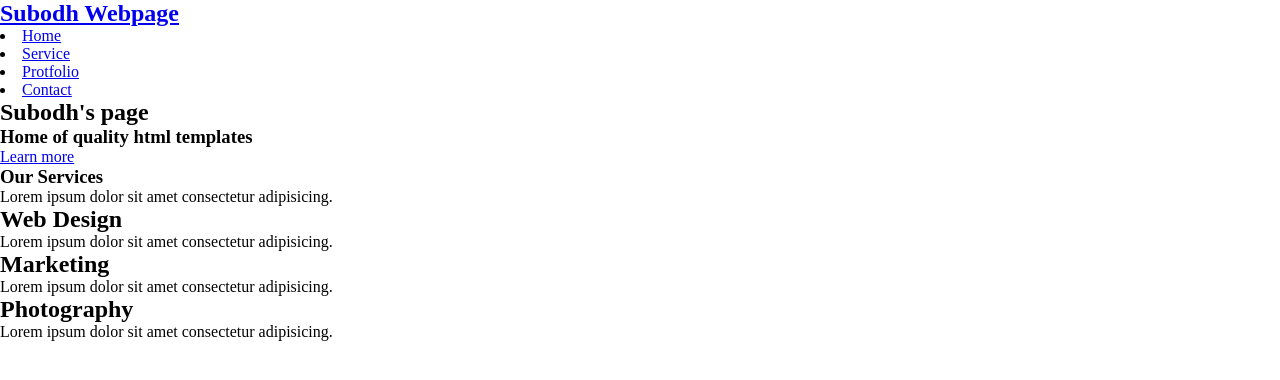
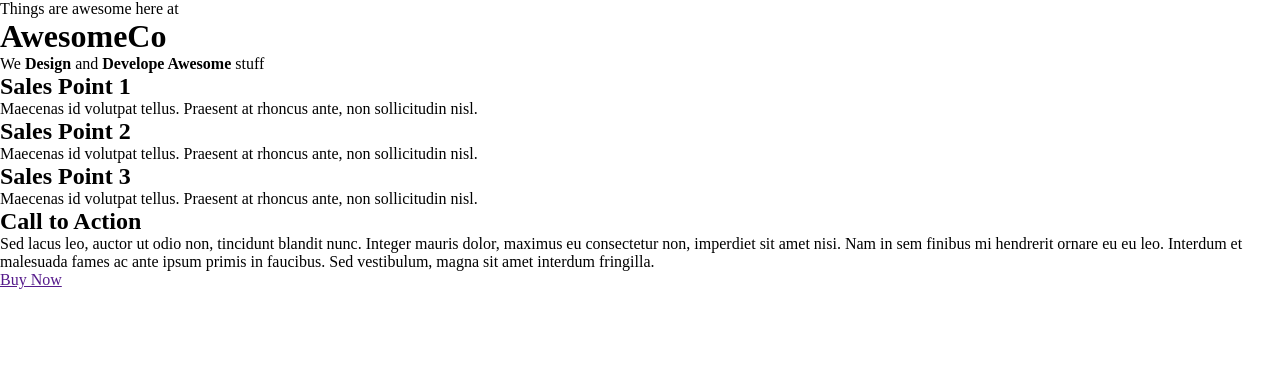
Before and after one commit to subodhss23/letsflex, a plain HTML site: page index.html in a window 1280 px wide. Drawn offline with Linux system fonts and the light colour scheme.

Commit message:
new-page

```diff
--- a/index.html
+++ b/index.html
@@ -8,50 +8,35 @@
   <title>Document</title>
 </head>
 <body>
-    <header>
-      <h2><a href="#">Subodh Webpage</a></h2>
-      <nav>
-        <li><a href="#">Home</a></li>
-        <li><a href="#service">Service</a></li>
-        <li><a href="#work">Protfolio</a></li>
-        <li><a href="#contact">Contact</a></li>
-      </nav>
-    </header>
-    <section class="banner-area">
-      <div class="img-area"></div>
-      <div class="banner-text">
-        <h1>Subodh's page</h1>
-        <h3>Home of quality html templates</h3>
-        <a href="#" class="btn">Learn more</a>
+
+    <div class="hero">
+        <p>Things are <span>awesome</span> here at</p>
+        <h1>Awesome<span>Co</span></h1>
+        <p>We <strong>Design</strong> and <strong>Develope Awesome</strong> stuff</p>
       </div>
-    </section>
 
-    <section clas="service-area" id="service">
-      <h3 class="header-text">Our Services</h3>
-      <p>Lorem ipsum dolor sit amet consectetur adipisicing.</p>
-        <div class="contain-area">
-          <div class="single-service">
-            <div class="icon-area">
-              <i class="fa fa-laptop"></i>
-            </div>
-            <h2>Web Design</h2>
-            <p>Lorem ipsum dolor sit amet consectetur adipisicing.</p>
-          </div>
-          <div class="single-service">
-              <div class="icon-area">
-                <i class="fa fa-cogs"></i>
-              </div>
-              <h2>Marketing</h2>
-              <p>Lorem ipsum dolor sit amet consectetur adipisicing.</p>
-            </div>
-            <div class="single-service">
-                <div class="icon-area">
-                  <i class="fa fa-camera"></i>
-                </div>
-                <h2>Photography</h2>
-                <p>Lorem ipsum dolor sit amet consectetur adipisicing.</p>
-              </div>
+      <div class="sales-points">
+        <div class="sales-point">
+          <h2>Sales Point 1</h2>
+          <p>Maecenas id volutpat tellus. Praesent at rhoncus ante, non sollicitudin nisl.</p>
         </div>
-    </section>
+        <div class="sales-point">
+          <h2>Sales Point 2</h2>
+          <p>Maecenas id volutpat tellus. Praesent at rhoncus ante, non sollicitudin nisl.</p>
+        </div>
+        <div class="sales-point">
+          <h2>Sales Point 3</h2>
+          <p>Maecenas id volutpat tellus. Praesent at rhoncus ante, non sollicitudin nisl.</p>
+        </div>
+      </div>
+
+      <div class="cta">
+        <div class="cta-text">
+          <h2>Call to <span>Action</span></h2>
+          <p>Sed lacus leo, auctor ut odio non, tincidunt blandit nunc. Integer mauris dolor, maximus eu consectetur non, imperdiet sit amet nisi. Nam in sem finibus mi hendrerit ornare eu eu leo. Interdum et malesuada fames ac ante ipsum primis in faucibus. Sed vestibulum, magna sit amet interdum fringilla.</p>
+          <a href="" class="btn">Buy Now</a>
+        </div>
+      </div>
+
 </body>
 </html>
```
